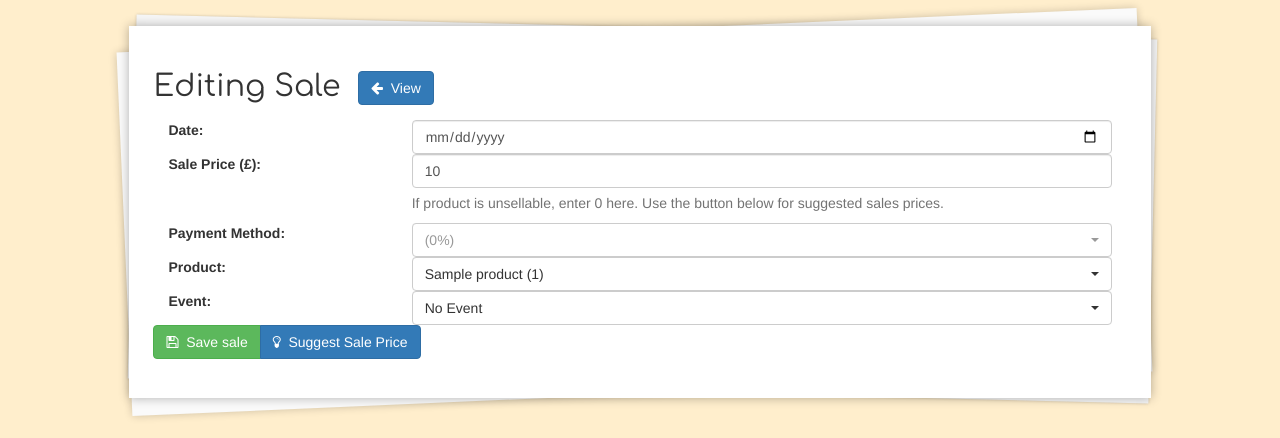
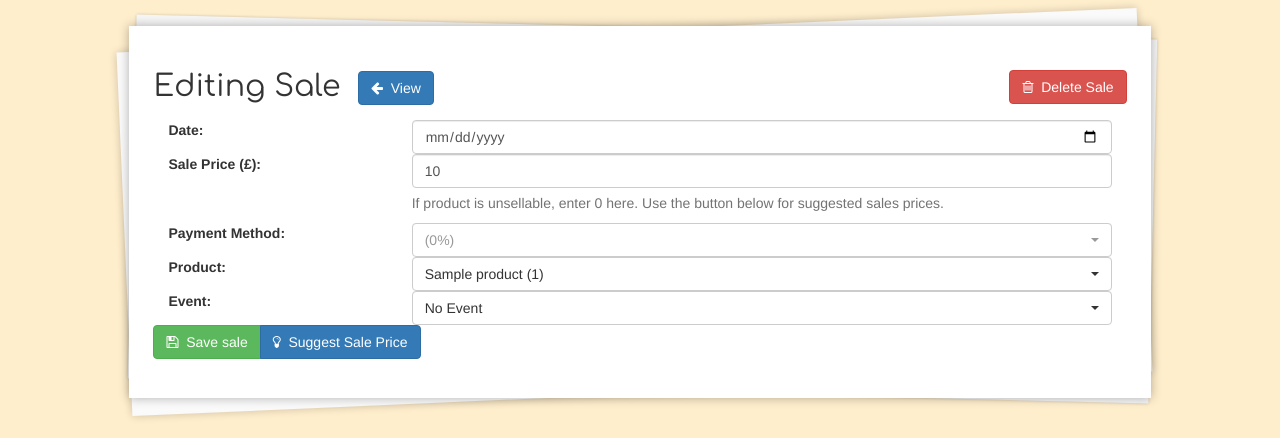
Before and after one commit to robbaker292/PotteryCalculator, a CodeIgniter app: page /PotteryCalculator/index.php/sale/edit/1 in a window 1280 px wide. Shown: the part 102-540 px from the top of the page. Run offline with CodeIgniter, Linux system fonts and the light colour scheme; tables that the repository leaves empty or names only in its code hold one stand-in row (values such as "Sample post").

Commit message:
Resource & Sale Delete buttons added
Also fixed incorrect redirect bug after updating a event, resource or
sale

```diff
--- a/application/controllers/Sale.php
+++ b/application/controllers/Sale.php
@@ -119,6 +119,24 @@ class Sale extends CI_Controller {
 			echo json_encode($output);
 		}
 
+	}
+
+	/**
+	*	Deletes a sale
+	*/
+	public function delete($id) {
+		$this->load->model('sale_model');
+		$result = $this->sale_model->deleteSale($id);
+		//if the update worked
+		if($result["type"] == "success") {
+			//var_dump($result);
+			redirect("dashboard");
+		} else {
+			//output the error message :(
+			header('HTTP/1.1 500 Internal Server Error');
+   			header('Content-Type: application/json; charset=UTF-8');
+    		die(json_encode($result));
+		}
 
 	}
 
--- a/application/models/event_model.php
+++ b/application/models/event_model.php
@@ -54,7 +54,7 @@ class Event_model extends CI_Model {
         $sql = "UPDATE event SET name=?, location=?, start=?, end=?, cost_upfront=?, cost_sales=? WHERE id=?";
         $result = $this->db->query($sql, array($basicForm['name'], $basicForm['location'], $basicForm['start'], $basicForm['end'], $basicForm['cost_upfront'], $basicForm['cost_sales'], $basicForm['id']));
         if($result) {
-            return array('area' => 'main', 'type'=>'success', 'message'=>'Save completed', 'insert_id' => $this->db->insert_id());
+            return array('area' => 'main', 'type'=>'success', 'message'=>'Save completed', 'insert_id' => $basicForm['id']);
         } else {
             return array('area' => 'main', 'type'=>'failure', 'message'=>'Database error');
         }
--- a/application/models/sale_model.php
+++ b/application/models/sale_model.php
@@ -89,4 +89,17 @@ class Sale_model extends CI_Model {
             return array('area' => 'main', 'type'=>'failure', 'message'=>'Database error');
         }
     }
+
+    /**
+    *   Deletes a product
+    */
+    public function deleteSale($id) {
+        $sql = "DELETE FROM sale WHERE id = ?";
+        $result = $this->db->query($sql, array($id));
+        if($result) {
+            return array('area' => 'main', 'type'=>'success', 'message'=>'Delete completed');
+        } else {
+            return array('area' => 'main', 'type'=>'failure', 'message'=>'Database error');
+        }
+    }
 }
--- a/application/views/sale_edit_view.php
+++ b/application/views/sale_edit_view.php
@@ -1,16 +1,46 @@
 <?php
 defined('BASEPATH') OR exit('No direct script access allowed');
 ?>
+<script>
+$(document).on("click", ".btn-delete", function(e) {
+	bootbox.confirm({
+		size: "large",
+		title: "<i class=\"fa fa-exclamation-triangle\" aria-hidden=\"true\"></i>&nbsp;&nbsp;Warning!",
+		message: "This will delete the current Sale.<br>This CANNOT be undone",
+		buttons: {
+			confirm: {
+				label: '<i class="fa fa-trash-o" aria-hidden="true"></i>&nbsp;&nbsp;Delete',
+				className: 'btn-danger'
+			},
+			cancel: {
+				label: '<i class="fa fa-ban" aria-hidden="true"></i>&nbsp;&nbsp;Cancel',
+				className: 'btn-primary'
+			}
+		},
+		callback: function(result){
+			if(result) {
+				window.location.href = <?php echo "\"".base_url()."sale/delete/".$sale->id."\""; ?>;
+			}
+		}
+	});
+});
+</script>
 	<?php
 	if ($new) {
-		echo "<h2>New Sale</h2>";
+		echo "<h2>New Sale";
 	} else {
 		echo "<h2>Editing Sale";
 		echo "&nbsp;&nbsp;<a href=\"".base_url()."dashboard\" class=\"btn btn-primary btn-md\" role=\"button\"><i class=\"fa fa-arrow-left\" aria-hidden=\"true\"></i>&nbsp;&nbsp;View</a>";
-		echo "</h2>";
+		?>
+		<a href="#" class="btn btn-danger btn-md pull-right btn-delete" role="button">
+			<i class="fa fa-trash-o" aria-hidden="true"></i>&nbsp;&nbsp;Delete Sale
+		</a>
+		<?php
 	}
 	//var_dump($payment_methods);
 	?>
+
+</h2>
 <div id="editing">
 
 	<form id="basicForm">
--- a/assets/js/saveData.js
+++ b/assets/js/saveData.js
@@ -12,7 +12,7 @@ $(document).ready( function() {
             dataType: "json",
             success: function(data) {
                 var id = data.insert_id;
-               // console.log(data);
+                //console.log("../../view/"+id);
                 //window.location.href = "../listAll";
                 window.location.href = "../view/"+id;
             	//location.reload();
```
Also changed, not shown: application/controllers/Resource.php (+19 -0 lines), application/models/resource_model.php (+14 -1 lines), application/views/resource_view.php (+29 -1 lines).
